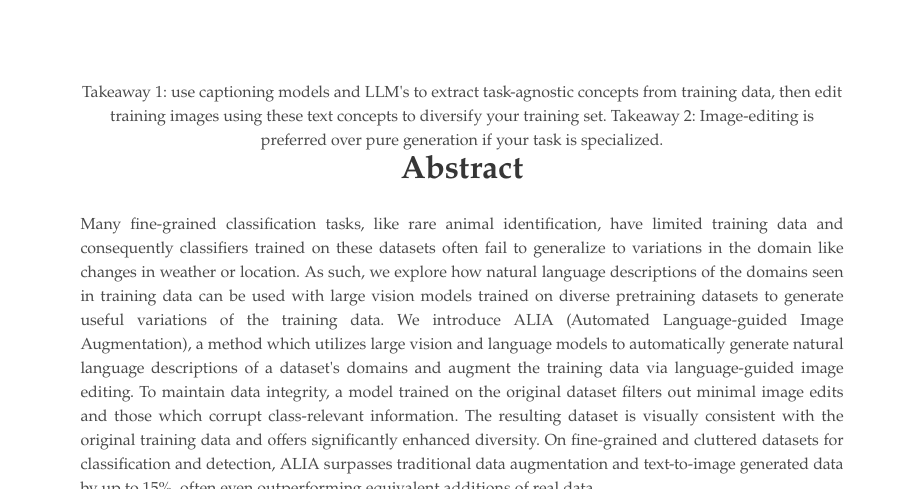
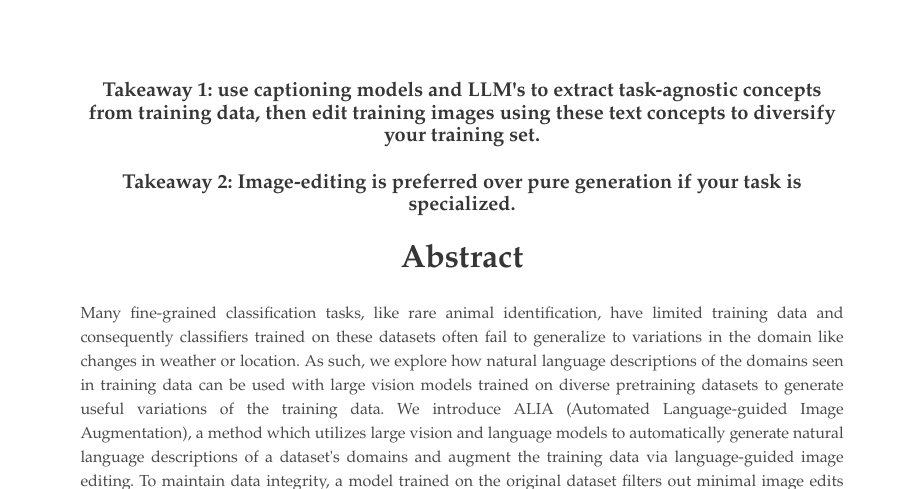
Before and after one commit to lisadunlap/alia-website, a plain HTML site: page index.html in a window 1280 px wide. Shown: the part 311-800 px from the top of the page, without its empty margins (178-1101 px from the left). Drawn offline with nearby package versions, Linux system fonts and the light colour scheme; some icons are missing; a web font is replaced by a local one.

Commit message:
updated results

```diff
--- a/index.html
+++ b/index.html
@@ -101,7 +101,8 @@
     <div class="columns is-centered has-text-centered">
       <div class="column is-four-fifths">
         <!-- center -->
-        <h4 class="is-centered has-text-centered">Takeaway 1: use captioning models and LLM's to extract task-agnostic concepts from training data, then edit training images using these text concepts to diversify your training set. Takeaway 2: Image-editing is preferred over pure generation if your task is specialized.</h4>
+        <h4 class="title is-5">Takeaway 1: use captioning models and LLM's to extract task-agnostic concepts from training data, then edit training images using these text concepts to diversify your training set. </h4>
+        <h4 class="title is-5">Takeaway 2: Image-editing is preferred over pure generation if your task is specialized.</h4>
         <h2 class="title is-3">Abstract</h2>
         <div class="content has-text-justified">
           <p>
@@ -222,7 +223,7 @@
 
 
           <figure class="image column">
-            <img src="./assets/planes.png" class="center" style="width: 750px">
+            <img src="./assets/waterbirds.png" class="center" style="width: 750px">
             <!-- <figcaption class="center image-caption"  style="width: 750px"><strong>Airbus vs Booeing.</strong>Results on dataset of Airbus vs Boeing planes where Airbus planes are never seen in the grass and Being planes are never seen on the road during training. ALIA is able to generate useful domai</figcaption> -->
           </figure>
           <h2 class="title is-size-6">Contextual Bias [Airbus on the road VS Boeing on grass]</h2>
```
Also changed, not shown: assets/cub.png, assets/waterbirds.png (added), assets/wilds.png.
